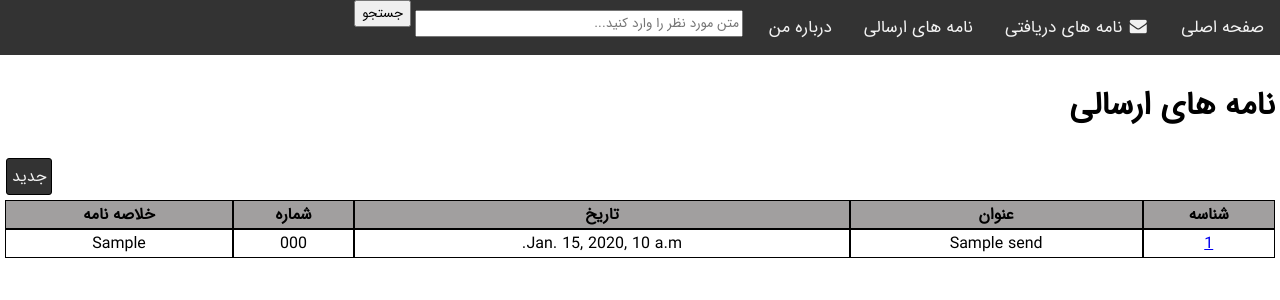
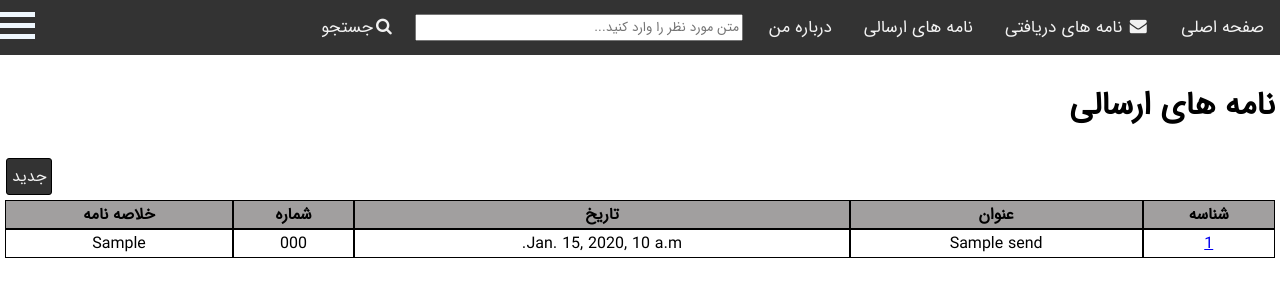
Before and after one commit to Hamidnet220/Chapar, a Django app: page /chapar/send/ in a window 1280 px wide. Shown: the top 300 px of the page. Run offline with Django 3.2, Linux system fonts and the light colour scheme; tables that the repository leaves empty hold one stand-in row (values such as "Sample post").

Commit message:
add menu button in navbar and fix some bugs in html files

```diff
--- a/templates/navbar.html
+++ b/templates/navbar.html
@@ -5,6 +5,25 @@
     <link type="text/css" rel="stylesheet" href="{% static 'css/base.css' %}">
     <title>This is chapar website</title>
     {% endblock head %}
+    <style>
+        .menu-button {
+            width: 35px;
+            height: 5px;
+            background-color: aliceblue;
+            margin: 6px 0;
+        }
+
+        #menu-button {
+            float: left;
+            margin-top: 6px;
+        }
+
+        #searchTextbox {
+            float: right;
+            margin: 14px 10px 10px 4px;
+            width: 25%;
+        }
+    </style>
 </head>
 <nav>
     <div class="topnav">
@@ -12,9 +31,12 @@
         <a href="{% url 'recive_letters' %}"><i class="fa fa-fw fa-envelope"></i> نامه های دریافتی</a>
         <a href="{% url 'send_letters' %}">نامه های ارسالی</a>
         <a href="{% url 'about' %}">درباره من</a>
-        <form action="{% url 'search_letter' %}" method="GET">
-            <input type="text" id="searchTextbox" name='search_value' placeholder="متن مورد نظر را وارد کنید...">
-            <input type="submit" value='جستجو'>
-        </form>
+        <input type="text" id="searchTextbox" name='search_value' placeholder="متن مورد نظر را وارد کنید...">
+        <a href=#><i class="fa fa-fw fa-search"></i>جستجو</a>
+        <div id='menu-button'>
+            <div class='menu-button'></div>
+            <div class='menu-button'></div>
+            <div class='menu-button'></div>
+        </div>
     </div>
 </nav>
--- a/templates/recive.html
+++ b/templates/recive.html
@@ -24,7 +24,7 @@
     {% block content %}
     <div id="wrapper" style="padding:5px;">
         <h1>نامه های دریافتی</h1>
-        <a href="{% url 'new_letter' %}" id="newbutton">جدید</a>
+        <a href="{% url 'new_recive_letter' %}" id="newbutton">جدید</a>
         <table style="width:100%">
             <tr>
                 <th>شناسه</th>
--- a/templates/send.html
+++ b/templates/send.html
@@ -24,7 +24,7 @@
     {% block content %}
     <div id="wrapper" style="padding:5px;">
         <h1>نامه های ارسالی</h1>
-        <a href="{% url 'new_letter' %}" id="newbutton">جدید</a>
+        <a href="{% url 'new_send_letter' %}" id="newbutton">جدید</a>
         <table style="width:100%">
             <tr>
                 <th>شناسه</th>
```
